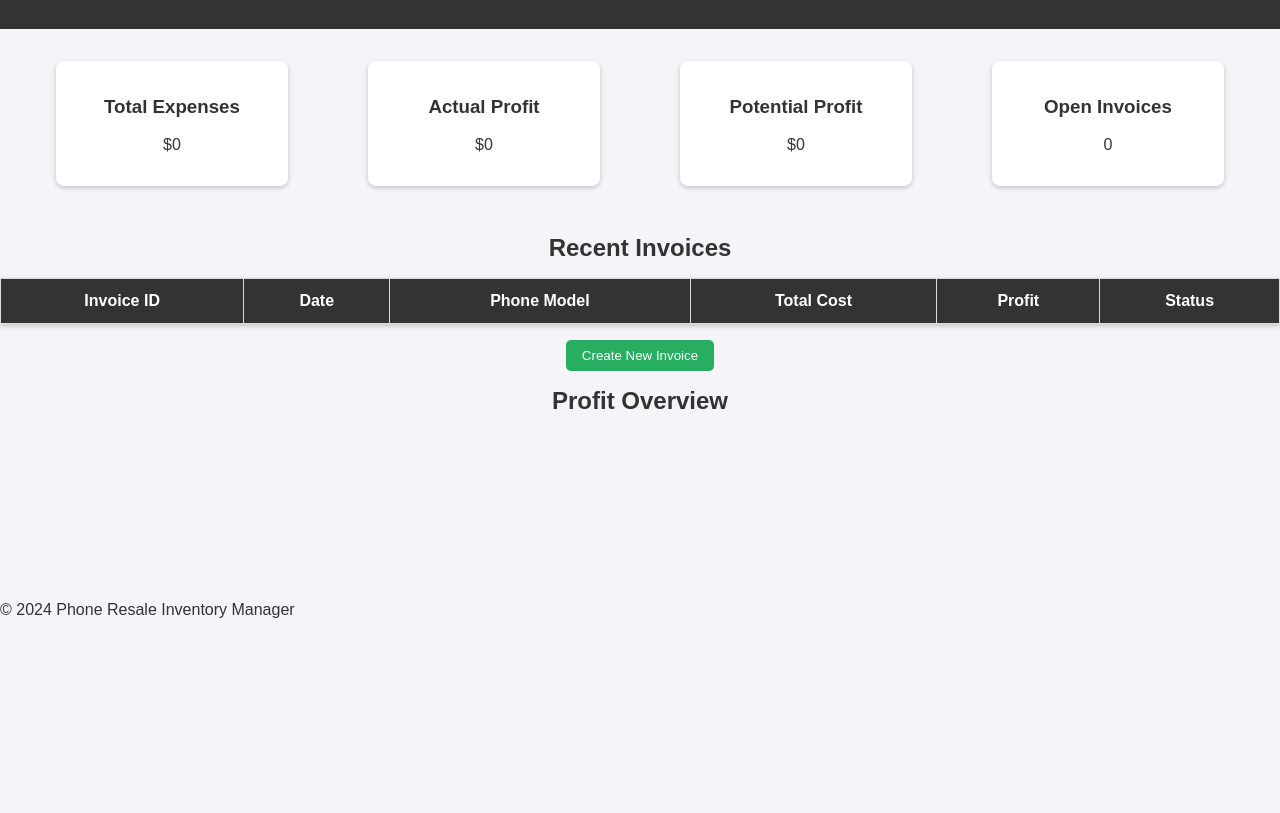
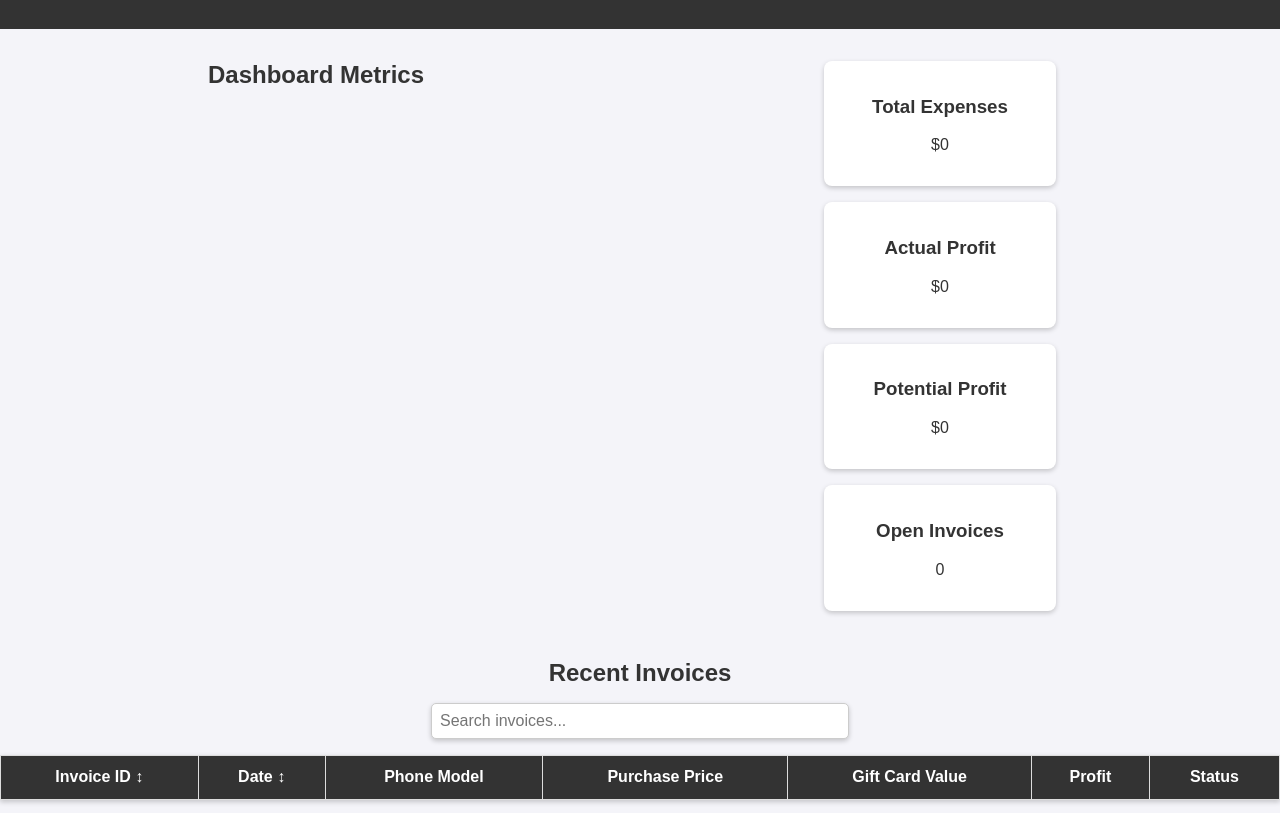
Before and after one commit to DolomiteSec/Onyx-Inventory-Manager, a plain HTML site: page Website/index.html in a window 1280 px wide. Shown: the part 120-933 px from the top of the page. Before the commit the page ends 800 px from the top, so only its background shows below. Drawn offline with nearby package versions, Linux system fonts and the light colour scheme; no server answers.

Commit message:
Update index.html

```diff
--- a/Website/index.html
+++ b/Website/index.html
@@ -8,6 +8,7 @@
     <script src="https://cdn.jsdelivr.net/npm/chart.js"></script>
 </head>
 <body>
+    <!-- Header Section -->
     <header>
         <h1>Phone Resale Inventory Manager</h1>
         <nav>
@@ -18,9 +19,12 @@
         </nav>
     </header>
 
+    <!-- Main Content -->
     <main>
         <!-- Metrics Section -->
         <section id="metrics">
+            <h2>Dashboard Metrics</h2>
+            <div class="metric-container">
                 <div class="metric-card">
                     <h3>Total Expenses</h3>
                     <p id="total-expenses">$0</p>
@@ -37,23 +41,29 @@
                     <h3>Open Invoices</h3>
                     <p id="open-invoices">0</p>
                 </div>
+            </div>
         </section>
 
-        <!-- Invoice Table -->
+        <!-- Recent Invoices Section -->
         <section>
             <h2>Recent Invoices</h2>
+            <input type="text" id="search-bar" placeholder="Search invoices..." />
+
             <table>
                 <thead>
                     <tr>
-                        <th onclick="sortTable(0)">Invoice ID</th>
-                        <th onclick="sortTable(1)">Date</th>
+                        <th onclick="sortTable(0)">Invoice ID &#8597;</th>
+                        <th onclick="sortTable(1)">Date &#8597;</th>
                         <th>Phone Model</th>
-                        <th>Total Cost</th>
+                        <th>Purchase Price</th>
+                        <th>Gift Card Value</th>
                         <th>Profit</th>
                         <th>Status</th>
                     </tr>
                 </thead>
-                <tbody id="invoice-table-body"></tbody>
+                <tbody id="invoice-table-body">
+                    <!-- Invoice rows will be dynamically populated -->
+                </tbody>
             </table>
             <button onclick="window.location.href='create-invoice.html'">Create New Invoice</button>
         </section>
@@ -65,10 +75,12 @@
         </section>
     </main>
 
+    <!-- Footer -->
     <footer>
         <p>&copy; 2024 Phone Resale Inventory Manager</p>
     </footer>
 
+    <!-- Scripts -->
     <script src="script.js"></script>
 </body>
 </html>
```
Lines whose indentation alone changed are shown as unchanged.
